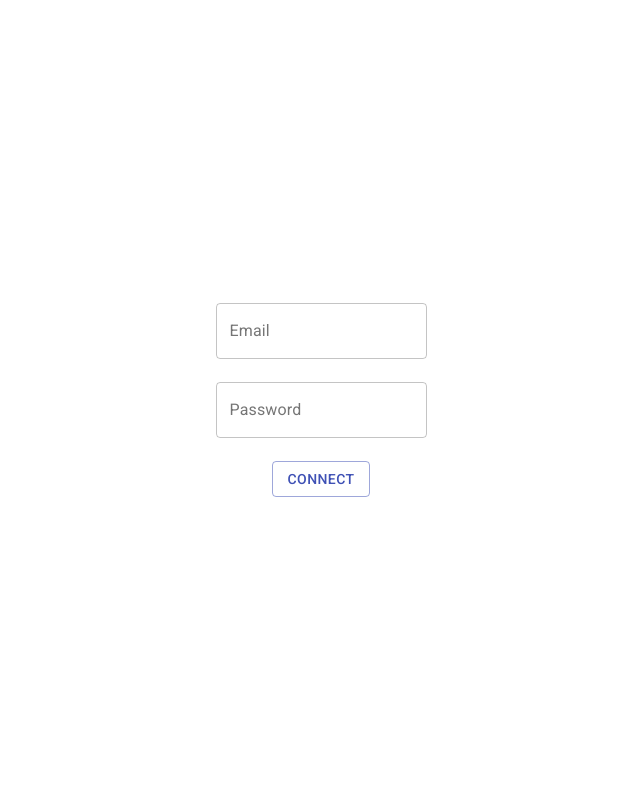
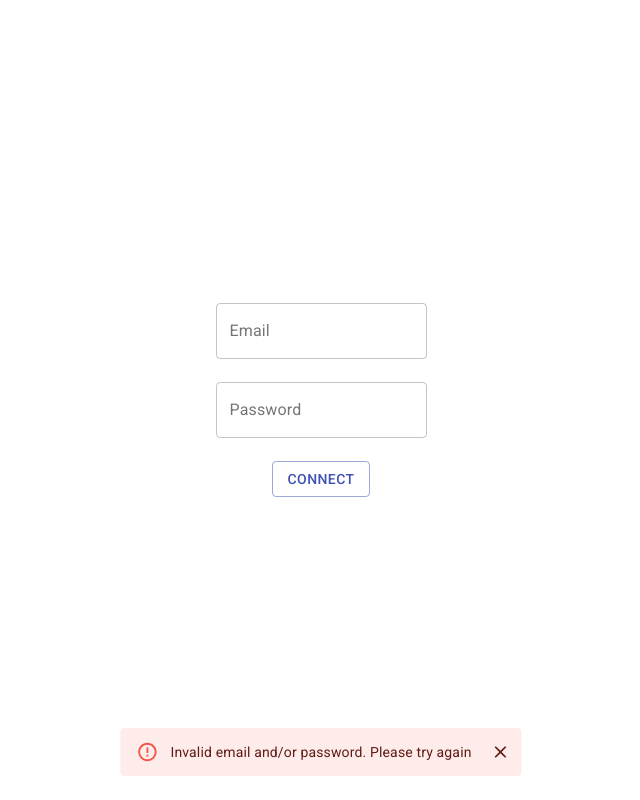
Before and after one commit to Connected-Networks/Connected-Networks-Project, a React (Create React App) app in the folder client/: page /login in a window 1280 px wide. Both pictures are taken after a click on the button "CONNECT". Shown: the whole page, without its empty margins (319-959 px from the left). Built offline with nearby package versions, Linux system fonts and the light colour scheme.

Commit message:
added the abiltiy to notify the user for the login page

```diff
--- a/client/package.json
+++ b/client/package.json
@@ -5,6 +5,7 @@
   "dependencies": {
     "@material-ui/core": "^4.9.0",
     "@material-ui/icons": "^4.5.1",
+    "@material-ui/lab": "^4.0.0-alpha.43",
     "@testing-library/jest-dom": "^4.2.4",
     "@testing-library/react": "^9.3.2",
     "@testing-library/user-event": "^7.2.1",
--- a/client/src/LoginPage.tsx
+++ b/client/src/LoginPage.tsx
@@ -1,7 +1,8 @@
 import * as React from "react";
 import { RouteComponentProps, useHistory } from "react-router-dom";
 import styled from "styled-components";
-import { TextField, Button } from "@material-ui/core";
+import Alert from "@material-ui/lab/Alert";
+import { TextField, Button, Snackbar } from "@material-ui/core";
 import Axios from "axios";
 
 interface LoginPageProps {
@@ -12,6 +13,8 @@ export default function LoginPage(props: LoginPageProps) {
   const history = useHistory();
   const [email, setEmail] = React.useState("");
   const [password, setPassword] = React.useState("");
+  const [alertMessage, setAlertMessage] = React.useState("");
+  const [open, setOpen] = React.useState(false);
 
   const credentialsValid = (email: string, password: string) => {
     if (email === "user" && password === "pass") {
@@ -23,6 +26,11 @@ export default function LoginPage(props: LoginPageProps) {
   const goToMainPage = () => {
     props.confirmAuth();
     history.push("/");
+  };
+
+  const notifyUser = (message: string) => {
+    setAlertMessage(message);
+    setOpen(true);
   };
 
   return (
@@ -42,12 +50,19 @@ export default function LoginPage(props: LoginPageProps) {
           onClick={() => {
             if (credentialsValid(email, password)) {
               goToMainPage();
+            } else {
+              notifyUser("Invalid email and/or password. Please try again");
             }
           }}
         >
           Connect
         </Button>
       </FormContainer>
+      <Snackbar open={open} autoHideDuration={6000} onClose={() => setOpen(false)}>
+        <Alert onClose={() => setOpen(false)} severity="error">
+          {alertMessage}
+        </Alert>
+      </Snackbar>
     </Container>
   );
 }
```
Also changed, not shown: 1 other file (tests, documents, lock files or other folders).
